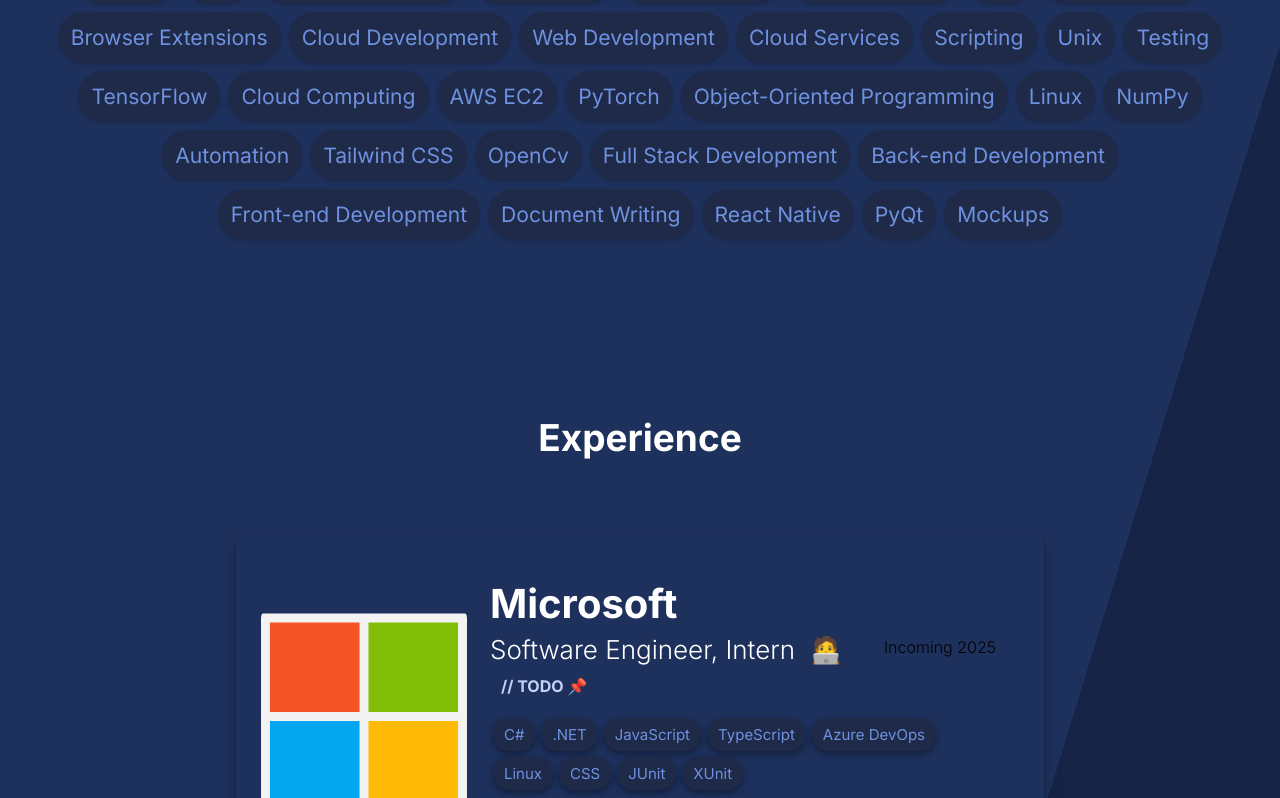
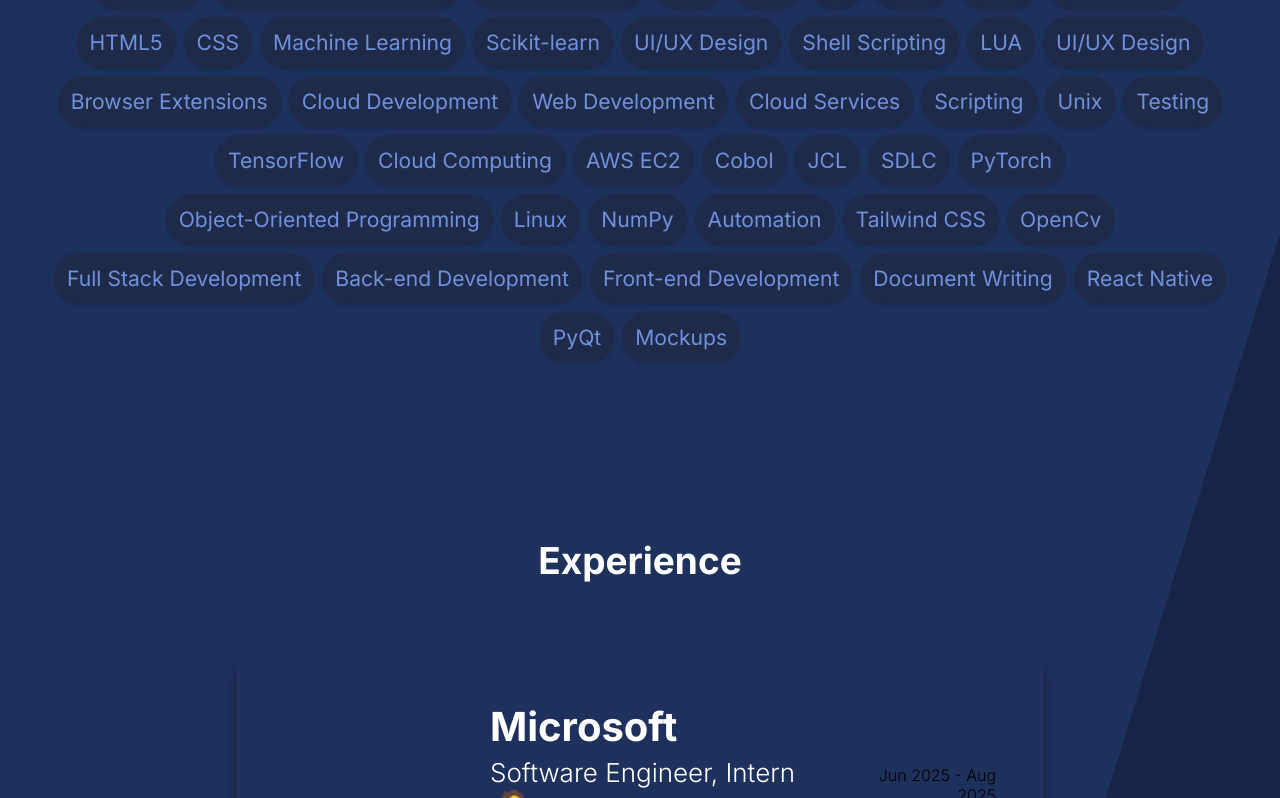
Before and after one commit to Hoccyy/my-portfolio, a Next.js app: page / in a window 1280 px wide. Shown: the part 942-1740 px from the top of the page. Built offline with nearby package versions, Linux system fonts and the light colour scheme.

Commit message:
Fall 2025 Revamp

```diff
--- a/src/app/components/Footer.tsx
+++ b/src/app/components/Footer.tsx
@@ -8,7 +8,6 @@
 const LinkedInProfile : string = 'https://www.linkedin.com/in/hoccyy/';
 const GitHubProfile : string = 'https://github.com/hoccyy';
 const TwitterProfile : string = 'https://twitter.com/Hoccyy_';
-const InstagramProfile : string = 'https://www.instagram.com/hoccyy_/';
 const leetcodeProfile : string = 'http://leetcode.com/Hoccyy/';
 const year : number = new Date().getFullYear();
 
@@ -33,7 +32,6 @@
               <SocialIcon id={styles.footerIcon} url={LinkedInProfile} target='_blank'/>
               <SocialIcon id={styles.footerIcon} url={GitHubProfile} target='_blank'/>
               <SocialIcon id={styles.footerIcon} url={leetcodeProfile} target='_blank'/>
-              <SocialIcon id={styles.footerIcon} url={InstagramProfile} target='_blank'/>
               <SocialIcon id={styles.footerIcon} url={TwitterProfile} target='_blank'/>
             </div>
         </div>
--- a/src/app/page.module.css
+++ b/src/app/page.module.css
@@ -252,6 +252,18 @@
 
 .primary {
   max-width: 100vw;
+}
+
+.profilePic {
+  /* set the picture to float and not affect the grid layout */
+  float: left;
+  width: 287px;
+  height: 500px;
+  border-radius: 54px;
+  /* Make it so that it's sitting atop and doesn't affect the rest of the grid */
+  position: absolute;
+  top: 10%;
+  left: 5%;
 }
 
 .expCenter {
--- a/src/app/page.tsx
+++ b/src/app/page.tsx
@@ -5,7 +5,8 @@
 import SkillItem from './components/SkillItem';
 
 const AmazonDesc: string = 'Specialized in Cloud Development and Full-Stack Development, deigning a scalable cloud resource management feature enhancing CodeCatalyst and working on the AWS backend improving performance and metrics, enabling DevOps teams to test software more efficiently.';
-const MsftDesc: string = '// TODO  📌';
+const MsftDesc: string = 'In my recent role at Microsoft, I integrated a social media feature within Microsoft Teams and Viva Engage, enabling users to better customize profiles and strengthen their branding. This involved creating dynamic UI components with TypeScript and React-Relay, and integrating them with GraphQL APIs for efficient data handling. I also utilized Azure DevOps for CI/CD workflows in conjunction with Git, and wrote comprehensive unit tests to ensure the delivery of high-quality, reliable code.';
+
 const LinkedInProfile: string = 'https://www.linkedin.com/in/hoccyy/';
 
 
@@ -13,6 +14,7 @@
   return (
     <main className={styles.main}>
       <div className={styles.primary}>
+        <div className={styles.center}>
         <div className={styles.introSect}>
           <h1 id='intro' className={styles.introMessage}>
             Hi there. 👋
@@ -35,6 +37,7 @@
               with a deep passion for Software Engineering! 💻 ⚙️
             </h2>
           </div>
+        </div>
         </div>
 
         <div id='skillsCont' className={styles.skillsCont}>
@@ -80,6 +83,9 @@
               <SkillItem skillName='TensorFlow' />
               <SkillItem skillName='Cloud Computing' />
               <SkillItem skillName='AWS EC2' />
+              <SkillItem skillName='Cobol' />
+              <SkillItem skillName='JCL' />
+              <SkillItem skillName='SDLC' />
               <SkillItem skillName='PyTorch' />
               <SkillItem skillName='Object-Oriented Programming' />
               <SkillItem skillName='Linux' />
@@ -101,7 +107,8 @@
         <h1 className={styles.sectionHeader}> Experience </h1>
         <div className={styles.expSection}>
           <div className={styles.expCenter}>
-            <ExperienceItem companyLink='https://www.microsoft.com/en-ca/about' jobTitle='Software Engineer, Intern &nbsp;🧑‍💻' companyName='Microsoft' companyLogoSrc='/Microsoft_logo.svg' technologies={['C#', '.NET', 'JavaScript', 'TypeScript', "Azure DevOps", 'Linux', 'CSS', 'JUnit', 'XUnit']} duties={['Software Engineer', ]} jobDesc={MsftDesc} imageIncluded={true} roleLength='Incoming 2025'/>
+
+            <ExperienceItem companyLink='https://www.microsoft.com/en-ca/about' jobTitle='Software Engineer, Intern &nbsp;🧑‍💻' companyName='Microsoft' companyLogoSrc='/Microsoft_logo.svg' technologies={['JavaScript', 'TypeScript', 'Azure DevOps', 'GraphQL', 'React-Relay', 'Redux', 'Linux', 'CSS', 'Jest', 'JUnit', 'XUnit']} duties={['Software Engineer', ]} jobDesc={MsftDesc} imageIncluded={true} roleLength='Jun 2025 - Aug 2025'/>
             <ExperienceItem companyLink='https://www.aboutamazon.com/what-we-do/amazon-web-services' jobTitle='Software Engineer, Intern &nbsp;🧑‍💻' companyName='Amazon Web Services' companyLogoSrc='/Amazon_icon.svg' technologies={['Java', 'AWS Cloudformation' , 'CodeCatalyst' , 'AWS' , 'JavaScript', 'Vite', 'AWS CDK' , 'Linux' , 'Unix' , 'TypeScript' , 'React', 'HTML5', 'CSS', 'JUnit', 'Vue' , 'Docker', 'DynamoDB', 'Json' ]} duties={['Software Engineer', 'Full-Stack Engineer' , 'Cloud Developer' ]} jobDesc={AmazonDesc} imageIncluded={true} roleLength='Jun 2023 - Sep 2023'/>
 
             <div className={styles.eduSect}>
```
